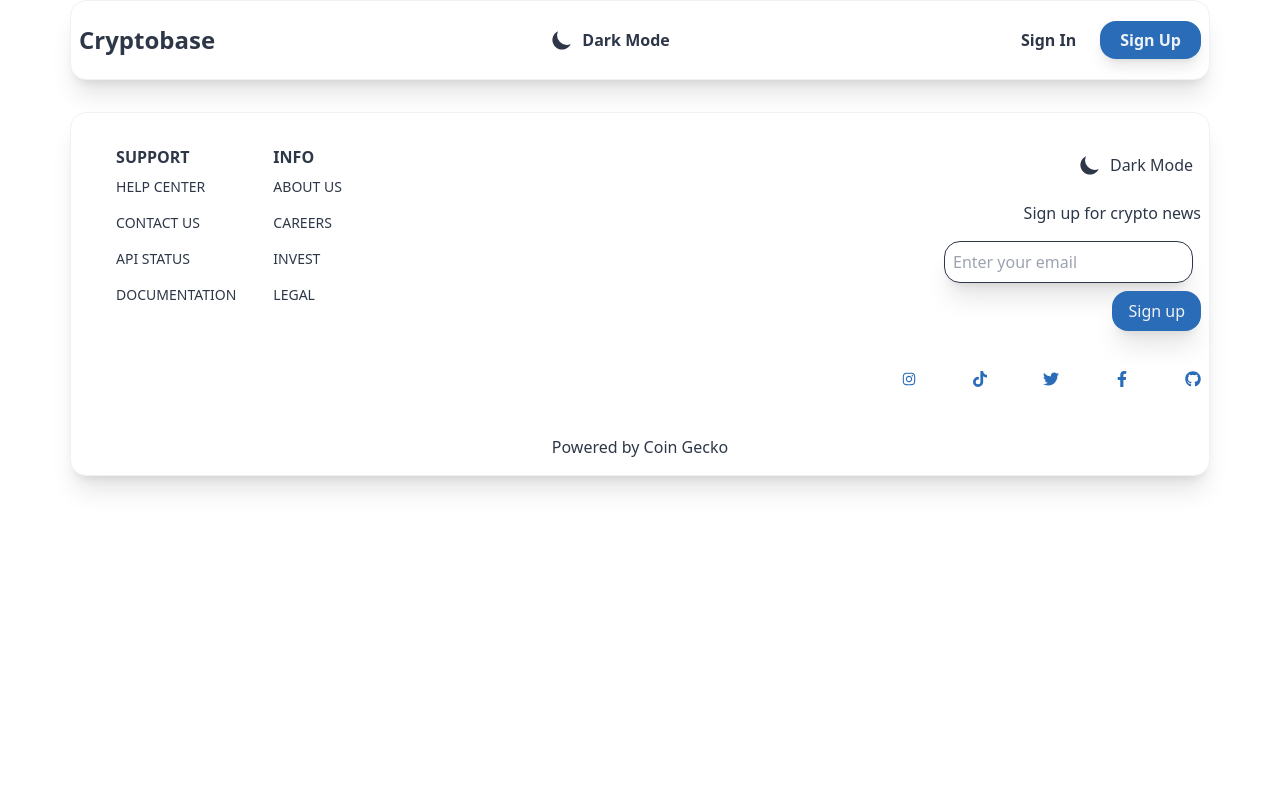
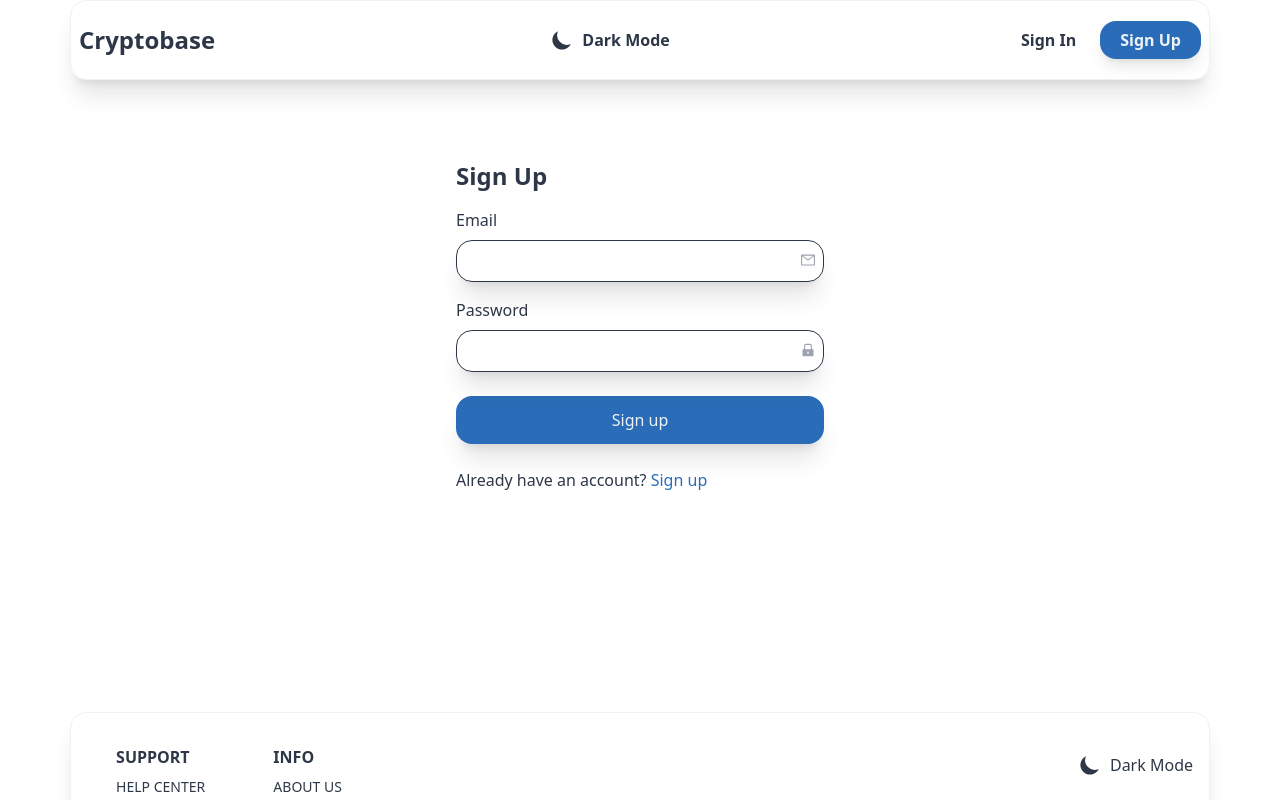
Before and after one commit to yanliu1111/ReactFirebase-FullStackProject-crytobase, a React (Create React App) app: page /signup in a window 1280 px wide. Shown: the top 800 px of the page. Built offline with nearby package versions, Linux system fonts and the light colour scheme; no server answers.

Commit message:
SaveCoin page done

```diff
--- /dev/null
+++ b/src/components/SaveCoin.jsx
@@ -0,0 +1,52 @@
+import React, { useEffect, useState } from "react";
+import { AiOutlineClose } from "react-icons/ai";
+import { Link } from "react-router-dom";
+
+const SaveCoin = () => {
+  const [coins, setCoins] = useState([]);
+  return (
+    <div>
+      {coins.length === 0 ? (
+        <p>
+          You don't have any coins saved. Please save a coin to add it to your
+          watch list.<Link to="/">Click here to search coins.</Link>
+        </p>
+      ) : (
+        <table className="w-full border-collapse text-center">
+          <thead>
+            <tr className="border-b">
+              <th className="px-4">Rank #</th>
+              <th className="text-left">Coin</th>
+              <th className="text-left">Remove</th>
+            </tr>
+          </thead>
+          <tbody>
+            {coins.map((coin) => (
+              <tr key={coin.id} className="h-[60px] overflow-hidden">
+                <td>{coin?.rank}</td>
+                <td>
+                  <Link to={`/coin/${coin.id}`}>
+                    <div className="flex items-center">
+                      <img src={coin?.image} className="w-8 mr-4" alt="/" />
+                      <div>
+                        <p className="hidden sm:table-cell">{coin?.name}</p>
+                        <p className="text-gray-500 text-left text-sm">
+                          {coin?.symbol.toUpperCase}
+                        </p>
+                      </div>
+                    </div>
+                  </Link>
+                </td>
+                <td className="pl-8">
+                  <AiOutlineClose className="cursor-pointer" />
+                </td>
+              </tr>
+            ))}
+          </tbody>
+        </table>
+      )}
+    </div>
+  );
+};
+
+export default SaveCoin;
--- a/src/routes/Account.jsx
+++ b/src/routes/Account.jsx
@@ -1,7 +1,24 @@
 import React from "react";
+import SaveCoin from "../components/SaveCoin";
 
 const Account = () => {
-  return <div></div>;
+  return (
+    <div>
+      <div>
+        <div>
+          <h1>Account</h1>
+          <p>Welcome, User</p>
+          <button>Sign Out</button>
+        </div>
+      </div>
+      <div>
+        <div>
+          <h1>Watch List</h1>
+          <SaveCoin />
+        </div>
+      </div>
+    </div>
+  );
 };
 
 export default Account;
--- a/src/routes/Signup.jsx
+++ b/src/routes/Signup.jsx
@@ -1,7 +1,46 @@
 import React from "react";
+import { Link } from "react-router-dom";
+import { AiOutlineMail, AiFillLock } from "react-icons/ai";
 
 const Signup = () => {
-  return <div></div>;
+  return (
+    <div>
+      <div className="max-w-[400px] mx-auto min-h-[600px] px-4 py-20">
+        <h1 className="text-2xl font-bold">Sign Up</h1>
+        <form>
+          <div className="my-4">
+            <label>Email</label>
+            <div className="my-2 w-full relative rounded-2xl shadow-xl">
+              <input
+                className="w-full p-2 bg-primary border border-input rounded-2xl"
+                type="email"
+              />
+              <AiOutlineMail className="absolute right-2 top-3 text-gray-400" />
+            </div>
+          </div>
+          <div className="my-4">
+            <label>Password</label>
+            <div className="my-2 w-full relative rounded-2xl shadow-xl">
+              <input
+                className="w-full p-2 bg-primary border border-input rounded-2xl"
+                type="password"
+              />
+              <AiFillLock className="absolute right-2 top-3 text-gray-400" />
+            </div>
+          </div>
+          <button className="w-full my-2 p-3 bg-button text-btnText rounded-2xl shadow-xl">
+            Sign up
+          </button>
+        </form>
+        <p className="my-4">
+          Already have an account?{" "}
+          <Link to="/signin" className=" text-accent">
+            Sign up
+          </Link>
+        </p>
+      </div>
+    </div>
+  );
 };
 
 export default Signup;
```
